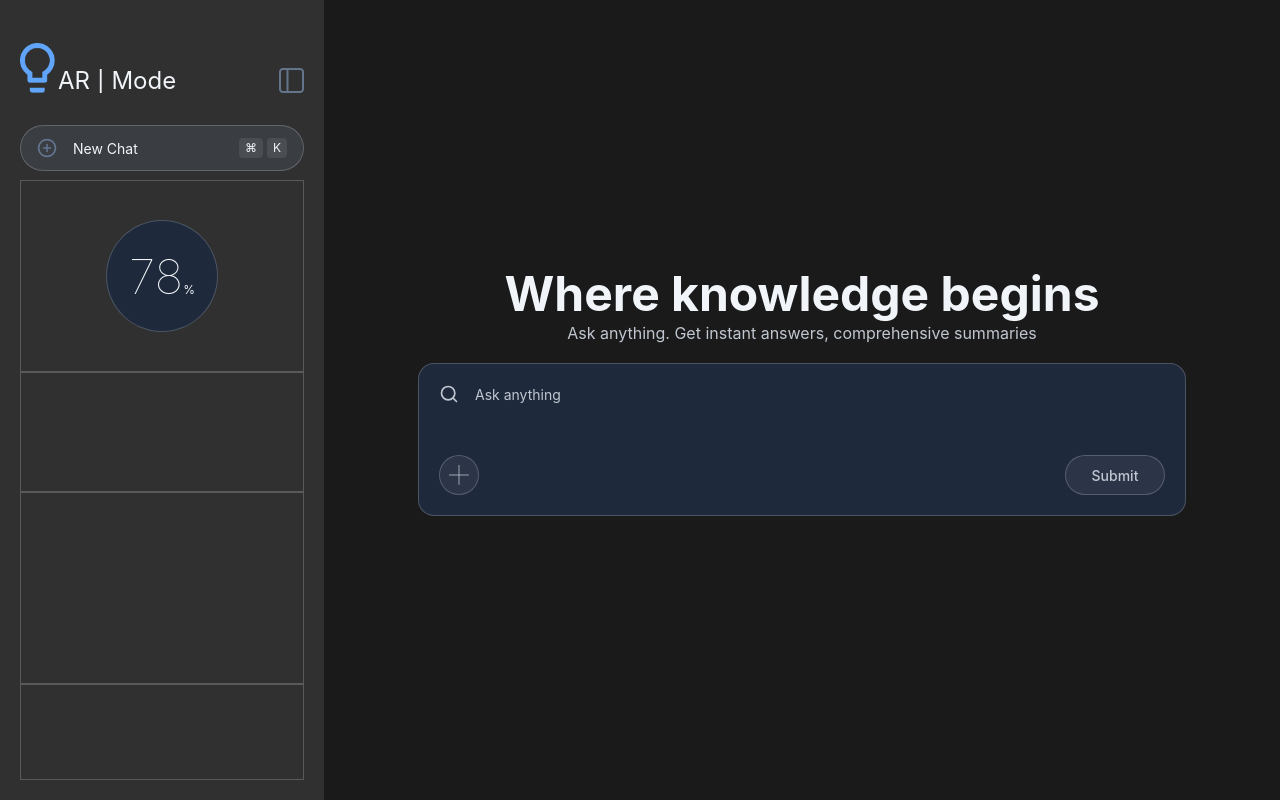
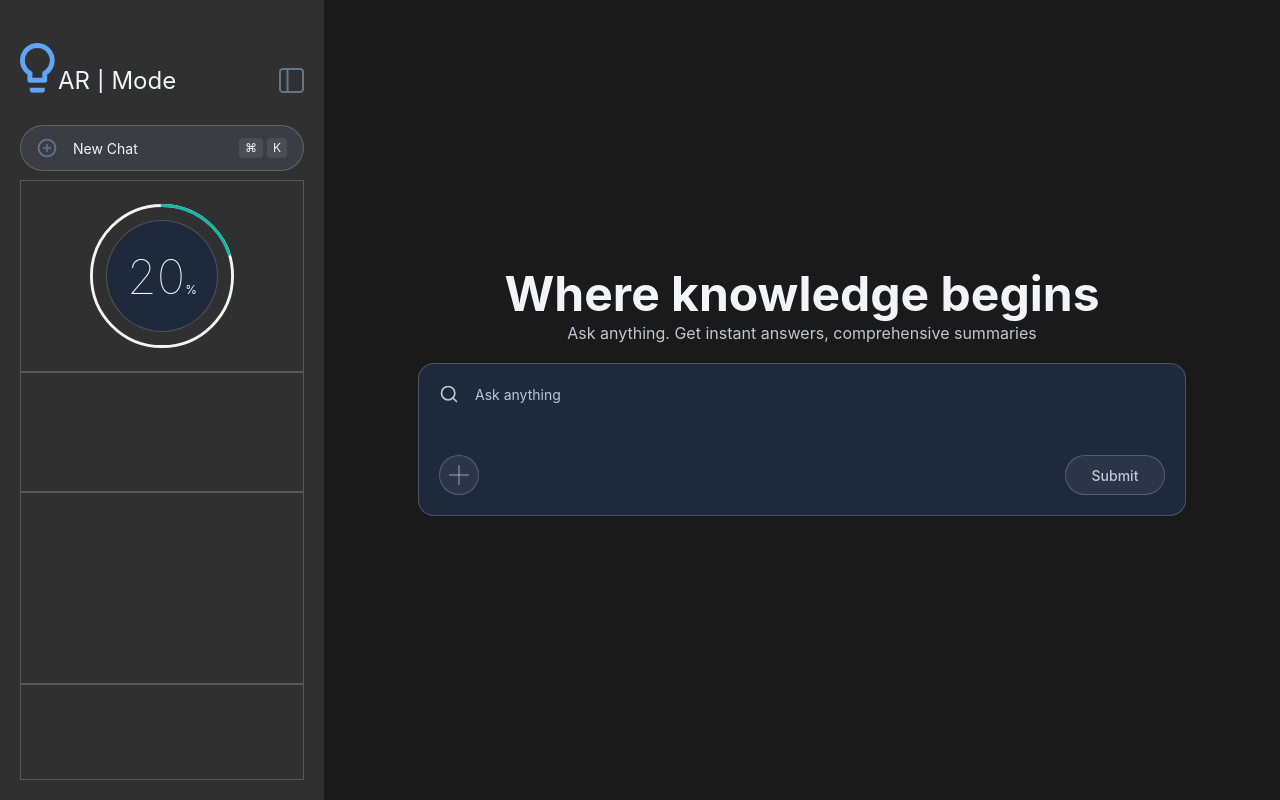
Before and after one commit to chingsley/pcproject, a React (Vite) app: page / in a window 1280 px wide. Built offline with nearby package versions, Linux system fonts and the light colour scheme.

Commit message:
Implement the point loader ring

```diff
--- a/src/components/Layout/Sidebar/PointsRing/Points.tsx
+++ b/src/components/Layout/Sidebar/PointsRing/Points.tsx
@@ -1,6 +1,7 @@
 import styled from 'styled-components';
 import { COLORS } from '../../../../constants/colors.constants';
 import { FONTS } from '../../../../constants/fonts.constants';
+import { LAYOUT } from '../../../../constants/layout.constants';
 import { useAppSelector } from '../../../../store/hooks';
 
 const Wrapper = styled.div`
@@ -9,12 +10,28 @@ const Wrapper = styled.div`
   display: flex;
   align-items: center;
   justify-content: center;
-  // border: 1px solid red;
+`;
+
+const LoaderWrapper = styled.div`
+  position: relative;
+  width: calc(${LAYOUT.POINTS_LOADER_SIZE} + (${LAYOUT.POINTS_LOADER_GAP} * 2));
+  height: calc(${LAYOUT.POINTS_LOADER_SIZE} + (${LAYOUT.POINTS_LOADER_GAP} * 2));
+`;
+
+const LoaderRingSvg = styled.svg`
+  position: absolute;
+  inset: 0;
+  width: 100%;
+  height: 100%;
+  transform: rotate(-90deg);
 `;
 
 const InnerCircle = styled.div`
-  width: 7rem;
-  height: 7rem;
+  position: absolute;
+  top: ${LAYOUT.POINTS_LOADER_GAP};
+  left: ${LAYOUT.POINTS_LOADER_GAP};
+  width: ${LAYOUT.POINTS_LOADER_SIZE};
+  height: ${LAYOUT.POINTS_LOADER_SIZE};
   border-radius: 50%;
   border: 1px solid ${COLORS.BORDER_SUBTLE};
   background-color: ${COLORS.INPUT_BG};
@@ -43,17 +60,47 @@ const PercentSign = styled.span`
   color: ${COLORS.TEXT_PRIMARY};
 `;
 
+const VIEWBOX_SIZE = 100;
+const CENTER = VIEWBOX_SIZE / 2;
+const RING_STROKE = 2;
+const RING_RADIUS = 50 - RING_STROKE / 2;
+const CIRCUMFERENCE = 2 * Math.PI * RING_RADIUS;
+
 const Points = () => {
   const percentage = useAppSelector((state) => state.points.percentage);
+  const strokeDashoffset = CIRCUMFERENCE * (1 - percentage / 100);
 
   return (
     <Wrapper>
+      <LoaderWrapper>
+        <LoaderRingSvg viewBox={`0 0 ${VIEWBOX_SIZE} ${VIEWBOX_SIZE}`} aria-hidden>
+          <circle
+            cx={CENTER}
+            cy={CENTER}
+            r={RING_RADIUS}
+            fill="none"
+            stroke={COLORS.TEXT_PRIMARY}
+            strokeWidth={RING_STROKE}
+          />
+          <circle
+            cx={CENTER}
+            cy={CENTER}
+            r={RING_RADIUS}
+            fill="none"
+            stroke={COLORS.LOADER_FILL}
+            strokeWidth={RING_STROKE}
+            strokeDasharray={CIRCUMFERENCE}
+            strokeDashoffset={strokeDashoffset}
+            strokeLinecap="round"
+          />
+        </LoaderRingSvg>
         <InnerCircle>
           <PercentageGroup>
             <NumberPart>{Math.round(percentage)}</NumberPart>
             <PercentSign>%</PercentSign>
           </PercentageGroup>
         </InnerCircle>
+      </LoaderWrapper>
     </Wrapper>
   );
 };
--- a/src/constants/colors.constants.ts
+++ b/src/constants/colors.constants.ts
@@ -25,4 +25,7 @@ export const COLORS = {
   // Borders
   BORDER_SUBTLE: 'rgba(255, 255, 255, 0.2)',
   BORDER_SUBTLE_HOVER: 'rgba(255, 255, 255, 0.3)',
+
+  // Points loader ring
+  LOADER_FILL: '#14B8A6',
 } as const;
--- a/src/constants/layout.constants.ts
+++ b/src/constants/layout.constants.ts
@@ -15,6 +15,8 @@ export const LAYOUT = {
   NEW_CHAT_BUTTON_HEIGHT: '2.875rem', // 46px
   NEW_CHAT_BUTTON_RADIUS: '1.4375rem', // 23px, pill (half of height)
   SIDEBAR_POINTS_HEIGHT: '12rem', // 192px
+  POINTS_LOADER_SIZE: '7rem',
+  POINTS_LOADER_GAP: '1rem', // space between loader ring and inner circle
   SIDEBAR_HISTORY_MIN_HEIGHT: '12rem', // 192px
   SIDEBAR_FOOTER_HEIGHT: '6rem', // 96px
   INPUT_BOX_WIDTH: '48rem', // 768px
--- a/src/store/slices/pointsSlice.ts
+++ b/src/store/slices/pointsSlice.ts
@@ -7,7 +7,7 @@ interface PointsState {
 }
 
 const initialState: PointsState = {
-  percentage: 78,
+  percentage: 20,
 };
 
 const pointsSlice = createSlice({
```
Lines whose indentation alone changed are shown as unchanged.
